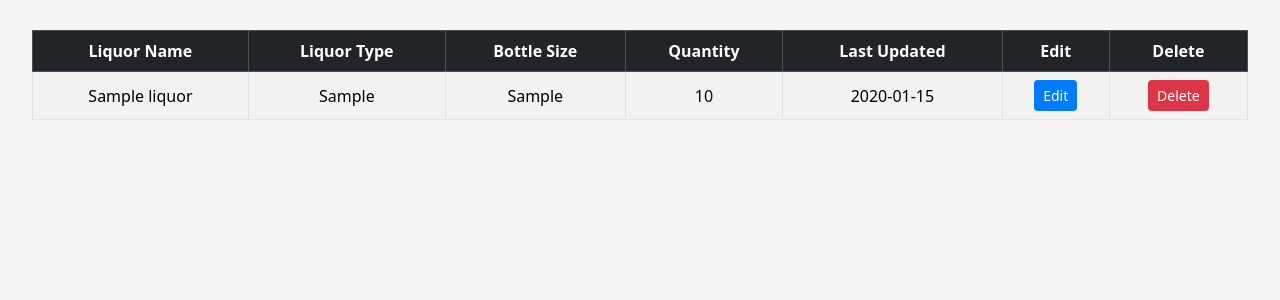
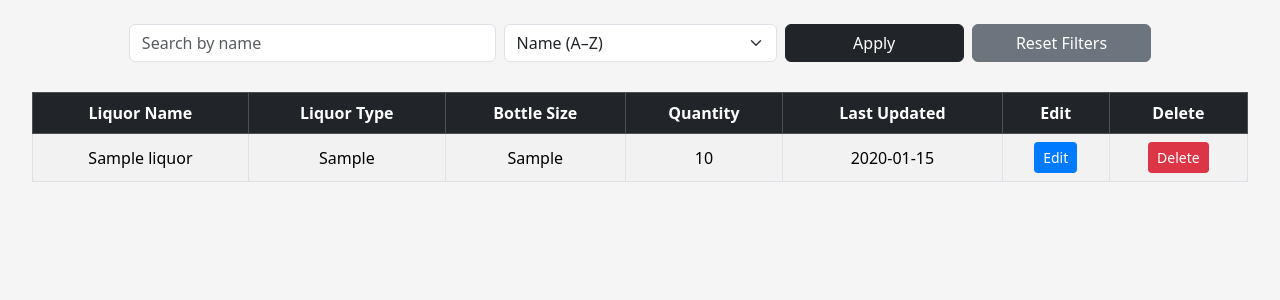
Before and after one commit to davidalevargas7/Jue-Lan-Liquor-Inventory, a Flask app: page / in a window 1280 px wide. Shown: the part 66-366 px from the top of the page. Run offline with Flask 3, Linux system fonts and the light colour scheme; tables that the repository leaves empty hold one stand-in row (values such as "Sample post").

Commit message:
Add search, sort, and reset filters to inventory table

```diff
--- a/templates/index.html
+++ b/templates/index.html
@@ -5,10 +5,7 @@
     <title>Jue Lan Club Liquor Inventory</title>
     <meta name="viewport" content="width=device-width, initial-scale=1">
     <!-- Bootstrap CSS -->
-    <link
-        href="https://cdn.jsdelivr.net/npm/bootstrap@5.3.3/dist/css/bootstrap.min.css"
-        rel="stylesheet"
-    >
+    <link href="https://cdn.jsdelivr.net/npm/bootstrap@5.3.3/dist/css/bootstrap.min.css" rel="stylesheet">
     <style>
         body {
             background-color: #f5f5f5;
@@ -24,7 +21,6 @@
             color: black !important;
             vertical-align: middle;
         }
-
         .table-container {
             max-width: 95%;
             margin: 30px auto;
@@ -57,6 +53,29 @@
         <a href="{{ url_for('add_liquor') }}" class="btn btn-primary">Add New Liquor</a>
     </div>
 </nav>
+
+<div class="container mt-4">
+    <form method="get" class="row g-2 justify-content-center align-items-center">
+        <div class="col-md-4">
+            <input type="text" name="search" class="form-control" placeholder="Search by name" value="{{ search_query }}">
+        </div>
+        <div class="col-md-3">
+            <select name="sort" class="form-select">
+                <option value="name_asc" {% if sort_by == 'name_asc' %}selected{% endif %}>Name (A–Z)</option>
+                <option value="name_desc" {% if sort_by == 'name_desc' %}selected{% endif %}>Name (Z–A)</option>
+                <option value="type" {% if sort_by == 'type' %}selected{% endif %}>Type</option>
+                <option value="quantity_asc" {% if sort_by == 'quantity_asc' %}selected{% endif %}>Quantity (Low–High)</option>
+                <option value="quantity_desc" {% if sort_by == 'quantity_desc' %}selected{% endif %}>Quantity (High–Low)</option>
+            </select>
+        </div>
+        <div class="col-md-2 d-grid">
+            <button type="submit" class="btn btn-dark">Apply</button>
+        </div>
+        <div class="col-md-2 d-grid">
+            <a href="{{ url_for('index') }}" class="btn btn-secondary">Reset Filters</a>
+        </div>
+    </form>
+</div>
 
 <div class="table-container">
     <table class="table table-bordered table-striped text-center align-middle">
```
